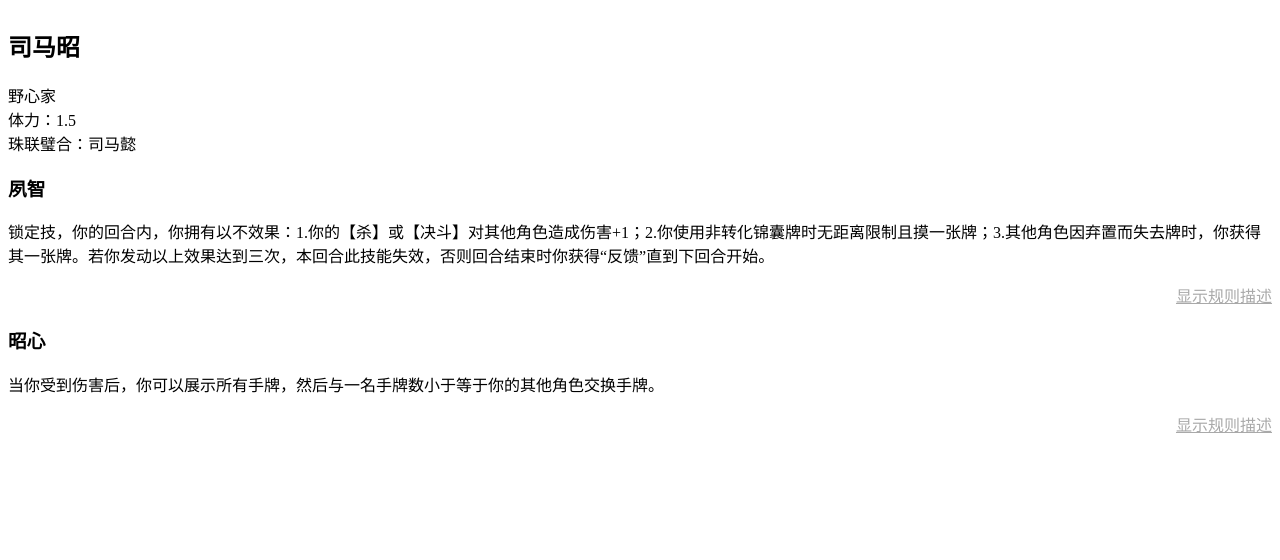
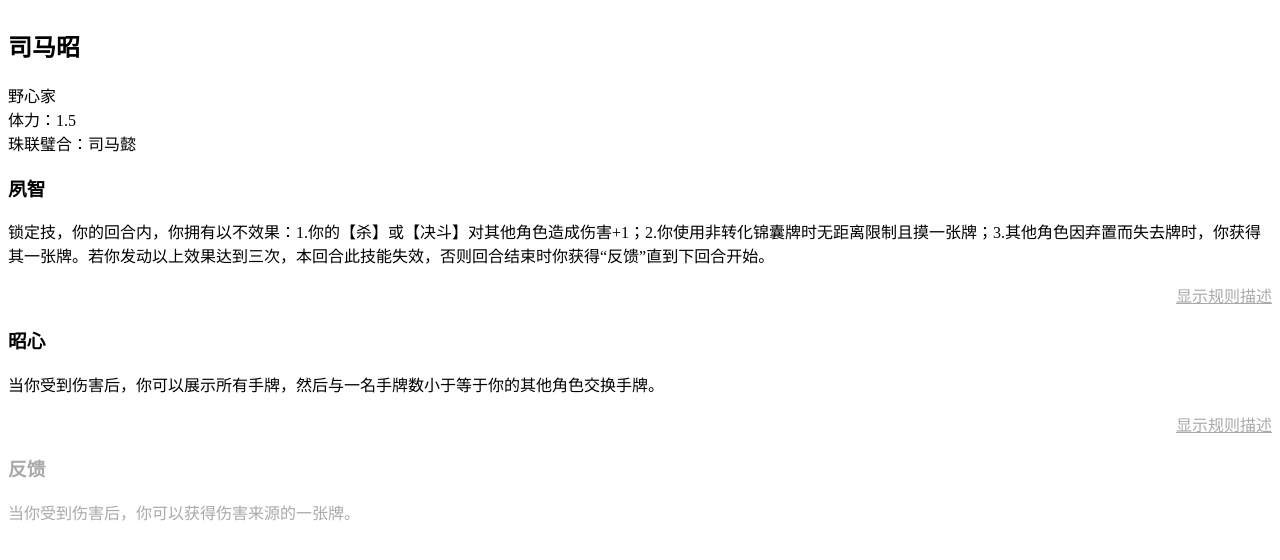
Before and after one commit to SSadamune/sgs-wiki, a Next.js app: page /guide/general/AM001 in a window 1280 px wide. Shown: the top 560 px of the page. Built offline with nearby package versions, Linux system fonts and the light colour scheme.

Commit message:
add AM003,004

```diff
--- a/src/components/pages/guide/GeneralList/GeneralList.tsx
+++ b/src/components/pages/guide/GeneralList/GeneralList.tsx
@@ -10,7 +10,7 @@ type Props = {
 };
 
 // TODO: common
-const newExpansions: ExpansionName[] = ["SP", "纵横捭阖", "海外专属"];
+const newExpansions: ExpansionName[] = ["不臣", "纵横捭阖", "SP", "海外专属"];
 const otherOfficialVersions: VersionId[] = [
   "half-official-other",
   "official-online-new",
--- a/src/data/generals.ts
+++ b/src/data/generals.ts
@@ -1417,6 +1417,7 @@ export const generals: Record<string, General> = {
             name: "典财",
             description:
               "其他角色的出牌阶段结束时，若你此阶段失去的牌数大于等于X（X为你的体力值），你可以摸牌至体力上限，然后你可以变更一次副将。",
+            keywords: ["变更"],
           },
         ],
       },
@@ -1455,6 +1456,7 @@ export const generals: Record<string, General> = {
 
               timing: "出牌阶段结束时",
             },
+            keywords: ["变更"],
           },
         ],
       },
@@ -1470,6 +1472,7 @@ export const generals: Record<string, General> = {
             name: "典财",
             description:
               "其他角色的出牌阶段结束时，若你此阶段失去的牌数大于等于X（X为你的体力值），你可以摸牌至体力上限，然后你可以变更一次副将。",
+            keywords: ["变更"],
           },
         ],
       },
@@ -2175,6 +2178,11 @@ export const generals: Record<string, General> = {
               timing: "受到伤害后",
             },
           },
+          {
+            name: "反馈",
+            description: "当你受到伤害后，你可以获得伤害来源的一张牌。 ",
+            isConditional: true,
+          },
         ],
       },
     ],
@@ -2253,7 +2261,7 @@ export const generals: Record<string, General> = {
           {
             name: "排异",
             description:
-              "出牌阶段限一次，你可对一名角色发起“军令若其执行，你摸X张牌，移去一张“权”若其不执行，你可以对与其势力相同的至多X名角色各造成1点伤害，移去等量的“权”（X为“权”数）。",
+              "出牌阶段限一次，你可对一名角色发起“军令”，若其执行，你摸X张牌，移去一张“权”；若其不执行，你可以对与其势力相同的至多X名角色各造成1点伤害，移去等量的“权”（X为“权”数）。",
           },
         ],
       },
@@ -2261,7 +2269,171 @@ export const generals: Record<string, General> = {
     expansionPack: "不臣",
   },
 
-  // TODO: others
+  AM003: {
+    id: "AM003",
+    name: "孙綝",
+    faction: "野心家",
+    health: 2,
+    defaultVersion: "half-official",
+    versions: [
+      {
+        versionId: "official",
+        skills: [
+          {
+            name: "嗜戮",
+            description:
+              "当一名角色死亡时，你可将其所有武将牌置于你的武将牌旁，称为“戮”，若你为来源，你从剩余武将牌堆顶额外获得两张“戳”。准备阶段，你可弃置至多X张牌(X为“戮”数)，摸等量的牌。",
+            standardizedSkill: [
+              {
+                index: 1,
+                description:
+                  "当一名角色死亡后，你可将其所有武将牌置于你的武将牌上（均称为“戮”）▶若其是你杀死的，你随机将武将牌里的两张武将牌置于你的武将牌上（均称为“戮”）。",
+                timing: "死亡后",
+              },
+              {
+                index: 2,
+                description:
+                  "准备阶段开始时，若你有“戮”，你可弃置至多X张牌（X为“戮”数）▶你摸等量的牌。",
+                timing: "准备阶段开始时",
+              },
+            ],
+          },
+          {
+            name: "凶虐",
+            description:
+              "出牌阶段开始时，你可以移去一张“戮”令你本回合对此“戮”势力角色获得下列效果中的一项：1.对其造成伤害时，令此伤害+1；2.对其造成伤害时，你获得其一张牌；3.对其使用牌无次数限制。出牌阶段结束时，你可移去两张“戮”，然后直到你的下回合开始，其他角色对你造成的伤害-1。",
+            standardizedSkill: [
+              {
+                index: 1,
+                description:
+                  "出牌阶段开始时，你可将一张“戮”置入武将牌堆▶你选择：1.(→)当你于此阶段内对与你以此法置入武将牌堆的“戮”代表的武将势力相同的角色造成伤害时，你令伤害值+1；2.(→)当你于此阶段内对与你以此法置入武将牌堆的“戮”代表的武将势力相同的角色造成伤害时，你获得其一张牌；3.你于此阶段内对与你以此法置入武将牌堆的“戮”代表的武将势力相同的角色使用牌无次数限制。",
+                timing: "出牌阶段开始时",
+              },
+              {
+                index: 2,
+                description:
+                  "出牌阶段结束时，你可将两张“戮”置入武将牌堆▶(→)当你于你的下个回合开始之前受到其他角色造成的伤害时，你令伤害值-1。 ",
+                timing: "出牌阶段结束时",
+              },
+            ],
+          },
+        ],
+      },
+      {
+        versionId: "half-official",
+        skills: [
+          {
+            name: "嗜戮",
+            description:
+              "锁定技，出牌阶段结束时，若你的副将本回合未发动非锁定技，你变更副将为“戮”没有的势力；以此法被变更的副将改为置于你的武将牌旁，称为“戮”；准备阶段，你弃置X张手牌（不足全弃，无牌不弃），摸X张牌（X为“戮”的势力数）",
+            keywords: ["变更"],
+          },
+          {
+            name: "凶虐",
+            description:
+              "锁定技，当你使用【杀】造成伤害或受到【杀】造成的伤害时，若受伤角色或伤害来源与“戮”的势力相同，此伤害+1，与“戮”势力相同的角色不因【杀】对你造成伤害时，此伤害-1。",
+            label: "锁定技",
+          },
+        ],
+      },
+      {
+        versionId: "half-official-other",
+        skills: [
+          {
+            name: "嗜戮",
+            description:
+              "准备阶段，你可以变更副将（三张备选武将牌势力各不同），将未被选择的两张和被变更的副将置于此武将牌上，称为“戮”。出牌阶段限一次，你可以弃置所有手牌（无牌不弃），然后摸X张牌（X为“戮”的势力数，至多为你的体力上限）。",
+            keywords: ["变更"],
+          },
+          {
+            name: "凶虐",
+            description:
+              "锁定技，当你使用【杀】造成伤害或受到【杀】造成的伤害时，若受伤角色或伤害来源与“戮”的势力相同，此伤害+1，与“戮”势力相同的角色不因【杀】对你造成伤害时，此伤害-1。",
+            label: "锁定技",
+          },
+        ],
+      },
+    ],
+    expansionPack: "不臣",
+  },
+
+  AM004: {
+    id: "AM004",
+    name: "公孙渊",
+    faction: "野心家",
+    health: 2,
+    defaultVersion: "half-official",
+    versions: [
+      {
+        versionId: "official",
+        skills: [
+          {
+            name: "怀异",
+            description:
+              "出牌阶段限一次，你可以展示所有手牌，若其中包含两种颜色，你弃置其中一种颜色的牌，然后获得至多等同弃置牌数的其他角色各一张牌，将以此法获得的装备牌置于武将牌上，称为“异”。你可以将“异”如手牌般使用或打出。",
+            keywords: ["移除"],
+          },
+          {
+            name: "恣睢",
+            description:
+              "锁定技，摸牌阶段，你额外摸X张牌；结束阶段，若X大于体力上限（X为“异”数），你死亡。",
+            label: "锁定技",
+          },
+        ],
+      },
+      {
+        versionId: "half-official",
+        skills: [
+          {
+            name: "怀异",
+            description:
+              "出牌阶段限一次，你可以弃置一个区域的所有牌或移除副将，令所有大势力角色依次交给你至少一张牌，然后你选择交给你牌数较少的势力，移除此势力一名角色的副将。",
+            keywords: ["移除"],
+          },
+          {
+            name: "恣睢",
+            description:
+              "锁定技，被你移除的副将改为置于你武将牌旁，称为“异”；摸牌阶段，你多摸X张牌，结束阶段若X大于体力上限，你死亡（X为“异”数）。",
+            label: "锁定技",
+          },
+        ],
+      },
+      {
+        versionId: "half-official-other",
+        skills: [
+          {
+            name: "怀异",
+            description:
+              "出牌阶段限一次，你可以展示所有手牌，并弃置一种颜色的所有牌，然后令至多等量名角色依次交给你至少一张牌，结算完成后，你令其中一名交给你牌数最少且已确定势力的角色移除副将。",
+            keywords: ["议事", "移除"],
+          },
+          {
+            name: "恣睢",
+            description:
+              "锁定技，被你移除的副将改为置于你武将牌旁，称为“异”；摸牌阶段，你多摸X张牌；结束阶段，若X大于体力上限，你死亡（X为“异”数）。",
+            label: "锁定技",
+          },
+        ],
+      },
+      {
+        versionId: "dou-DIY",
+        skills: [
+          {
+            name: "怀异",
+            description:
+              "出牌阶段限一次，你可以对所有其他角色发起议事，你获得结果颜色的议事牌，展示手牌并弃置另一种颜色的所有手牌。若你以此法弃置的牌数不小于获得的牌数，你可以令一名没有被你获得议事牌的角色移除副将。",
+          },
+          {
+            name: "恣睢",
+            description:
+              "锁定技，被你移除的副将改为置于你武将牌旁，称为“异”；摸牌阶段，你多摸X张牌；结束阶段，若X大于体力上限，你死亡（X为“异”数）。",
+            label: "锁定技",
+          },
+        ],
+      },
+    ],
+    expansionPack: "不臣",
+  },
 
   // ================================ Dou DIY ================================
   //
@@ -2311,9 +2483,9 @@ export const generals: Record<string, General> = {
           {
             name: "嗜雪",
             description:
-              "你对攻击范围内没有你的角色造成伤害时，或受到其造成的伤害时，视为冰属性伤害。当你受到冰属性伤害时，你可以弃置一张红色手牌取消此伤害。",
-            keywords: ["冰属性伤害"],
-            memo: "伤害来源造成冰属性伤害时选择是否取消此伤害并改为弃置你两张牌，若其不取消此伤害，才会进入“受到伤害时”的时机。",
+              "你对攻击范围内没有你的角色造成伤害时，或受到其造成的伤害时，视为冰冻伤害。当你受到冰冻伤害时，你可以弃置一张红色手牌取消此伤害。",
+            keywords: ["冰冻伤害"],
+            memo: "伤害来源造成冰冻伤害时选择是否取消此伤害并改为弃置你两张牌，若其不取消此伤害，才会进入“受到伤害时”的时机。",
           },
         ],
       },
@@ -2388,13 +2560,11 @@ export const generals: Record<string, General> = {
             name: "襄举",
             description:
               "摸牌阶段开始时，你可以对所有其他角色发起议事，若结果为：红，你跳过此阶段，并视为对你和红色意见角色使用【联军盛宴】；黑，你判定，你可以对议事牌花色与判定结果相同的一名角色和你自己造成1点冰冻伤害。",
-            keywords: ["议事", "冰属性伤害"],
+            keywords: ["议事", "冰冻伤害"],
             standardizedSkill: {
               description:
                 // 用“议事”关键字描述
-                "摸牌阶段开始时，你可以令所有有手牌的其他角色同时展示一张手牌▶若以此法展示的红色牌多于黑色牌，你跳过此阶段，你对你和所有以此法展示红色牌的其他角色使用一张无对应实体牌的【联军盛宴】（你因执行此牌的效果而摸牌或回复的总数为以此法展示红色牌的角色数）。若以此法展示的黑色牌多于红色牌，你判定，你可以对你和一名以此法展示的牌与判定结果花色相同的角色造成1点冰属性伤害。",
-              // "准备阶段，你可以令所有有手牌的角色同时展示一张手牌▶若以此法展示的红色牌多于黑色牌→本回合的下一个摸牌阶段开始时，跳过此阶段并对所有以此法展示红色牌的其他角色使用一张无对应实体牌的【联军盛宴】。若以此法展示的黑色牌多于红色牌→本回合的下一个出牌阶段开始时，跳过此阶段并判定，你对以此法展示的牌点数不大于判定结果的角色造成1点冰属性伤害。",
-
+                "摸牌阶段开始时，你可以令所有有手牌的其他角色同时展示一张手牌▶若以此法展示的红色牌多于黑色牌，你跳过此阶段，你对你和所有以此法展示红色牌的其他角色使用一张无对应实体牌的【联军盛宴】（你因执行此牌的效果而摸牌或回复的总数为以此法展示红色牌的角色数）。若以此法展示的黑色牌多于红色牌，你判定，你可以对你和一名以此法展示的牌与判定结果花色相同的角色造成1点冰冻伤害。",
               timing: "摸牌阶段开始时",
             },
           },
@@ -2474,19 +2644,17 @@ export const generals: Record<string, General> = {
               {
                 index: 1,
                 description:
-                  "回合开始时或你明置此武将牌时，若你未确定势力，你可以不公开你的真实势力，你声明任意未以此法声明过的势力▶你视为此势力角色（直到你即将进行死亡结算），你变更副将（以此法失去的副将牌不需要翻至正面朝上，被称为“初始副将”），你失去〖悍跳①〗并获得〖悍跳②〗。",
-
+                  "回合开始时或你明置此武将牌时，若你发动过〖悍跳①〗和〖悍跳②〗的次数之和为偶数，且你未确定势力，你可以不公开你的真实势力，你声明任意未以此法声明过的势力▶你视为此势力角色（直到你即将进行死亡结算），你变更副将（以此法进行的变更在一局游戏内无次数限制，以此法失去的副将牌不需要翻至正面朝上，被称为“初始副将”）。",
                 timing: ["回合开始时", "明置武将牌时"],
               },
               {
                 index: 2,
                 description:
-                  "任意势力的角色数变化后，若其他角色的势力均与你相同或均与你不同，你将你的副将变更为“初始副将”（以此法作为你的副将的武将牌处于暗置状态），你视为未确定势力，你失去〖悍跳②〗并获得〖悍跳①〗。",
-
+                  "任意势力的角色数变化后，若你发动过〖悍跳①〗和〖悍跳②〗的次数之和为奇数，且其他角色的势力均与你相同或均与你不同，且你的副将的武将牌不是“初始副将”，你将你的副将变更为“初始副将”（以此法作为你的副将的武将牌处于暗置状态），你视为未确定势力，你失去〖悍跳②〗并获得〖悍跳①〗。",
                 timing: "DIY时机",
-                isConditional: true,
               },
             ],
+            keywords: ["变更"],
           },
         ],
       },
--- a/src/data/types/Skills.ts
+++ b/src/data/types/Skills.ts
@@ -14,13 +14,13 @@ export type Skill = {
   label?: SkillLabel | SkillLabel[];
 };
 
-type StandardizedSkill = {
+export type StandardizedSkill = {
   description: string;
   isConditional?: boolean;
   timing: string | string[] | null;
 };
 
-type StandardizedSkillChild = StandardizedSkill & {
+export type StandardizedSkillChild = StandardizedSkill & {
   index: Index;
 };
 
--- a/src/pages/guide/general/[key].tsx
+++ b/src/pages/guide/general/[key].tsx
@@ -22,7 +22,7 @@ export default function GeneralDetailPage({ generalData }: Props) {
 }
 
 // TODO: common
-const displayExpansions = ["SP", "纵横捭阖", "海外专属"];
+const displayExpansions = ["SP", "纵横捭阖", "海外专属", "不臣"];
 export const getStaticPaths: GetStaticPaths = async () => {
   return {
     paths: Object.keys(generalsData)
```
Also changed, not shown: src/components/pages/guide/GeneralDetail/Skill/Skill.tsx (+10 -6 lines).
